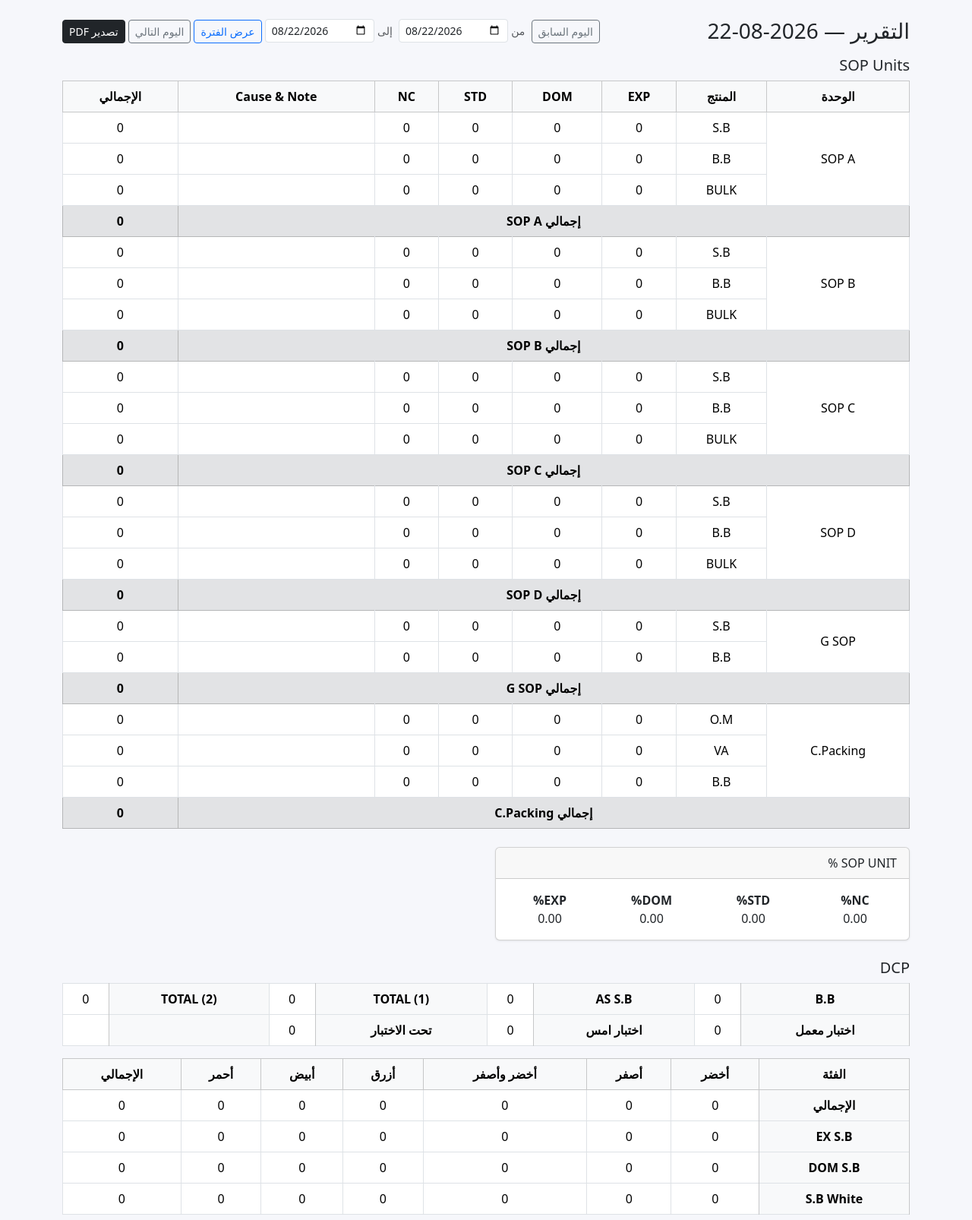
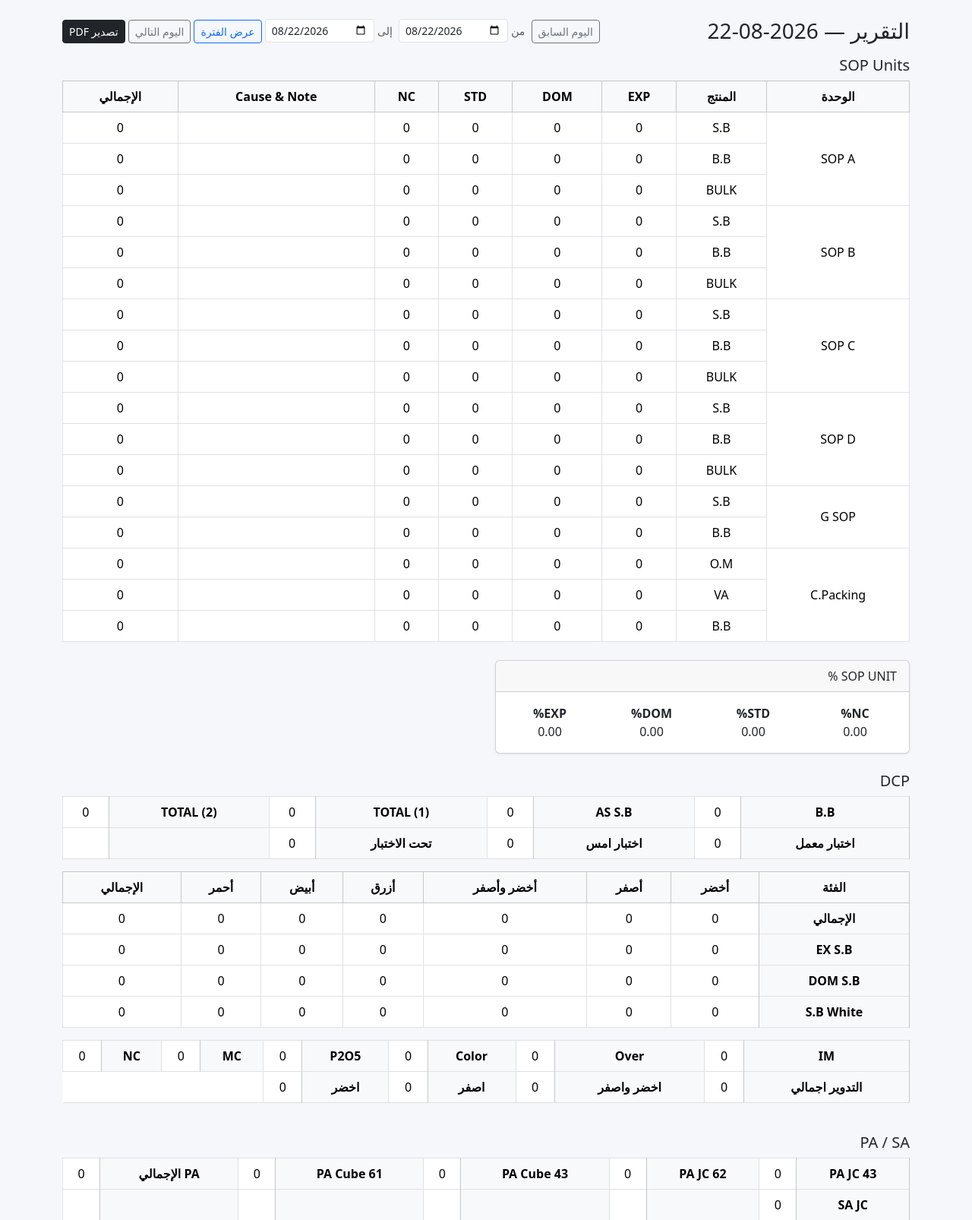
Before and after one commit to AbdullhElhkoy/QC-Report, a Django app: page /report/ in a window 1280 px wide. Shown: the part 56-1662 px from the top of the page at 76% size. Run offline with Django 5.2, Linux system fonts and the light colour scheme; the visitor is signed in with stand-in values (Sample User, id 1); data that the repository does not hold is empty.

Commit message:
Remove per-unit gray total rows from report

```diff
--- a/templates/report.html
+++ b/templates/report.html
@@ -39,10 +39,6 @@
             <td>{{ p.total }}</td>
           </tr>
         {% endfor %}
-        <tr class="table-secondary fw-bold">
-          <td colspan="7">إجمالي {{ unit_row.label }}</td>
-          <td>{{ unit_row.total }}</td>
-        </tr>
       {% endfor %}
     </tbody>
   </table>
```
